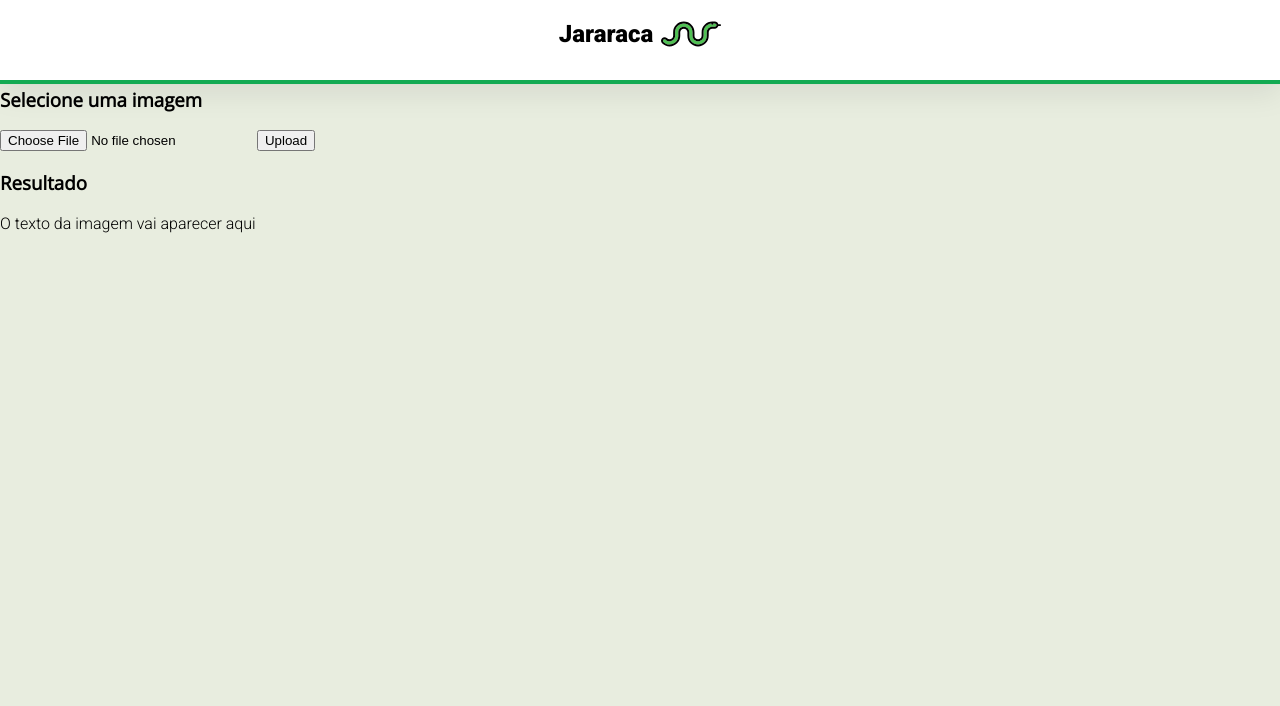
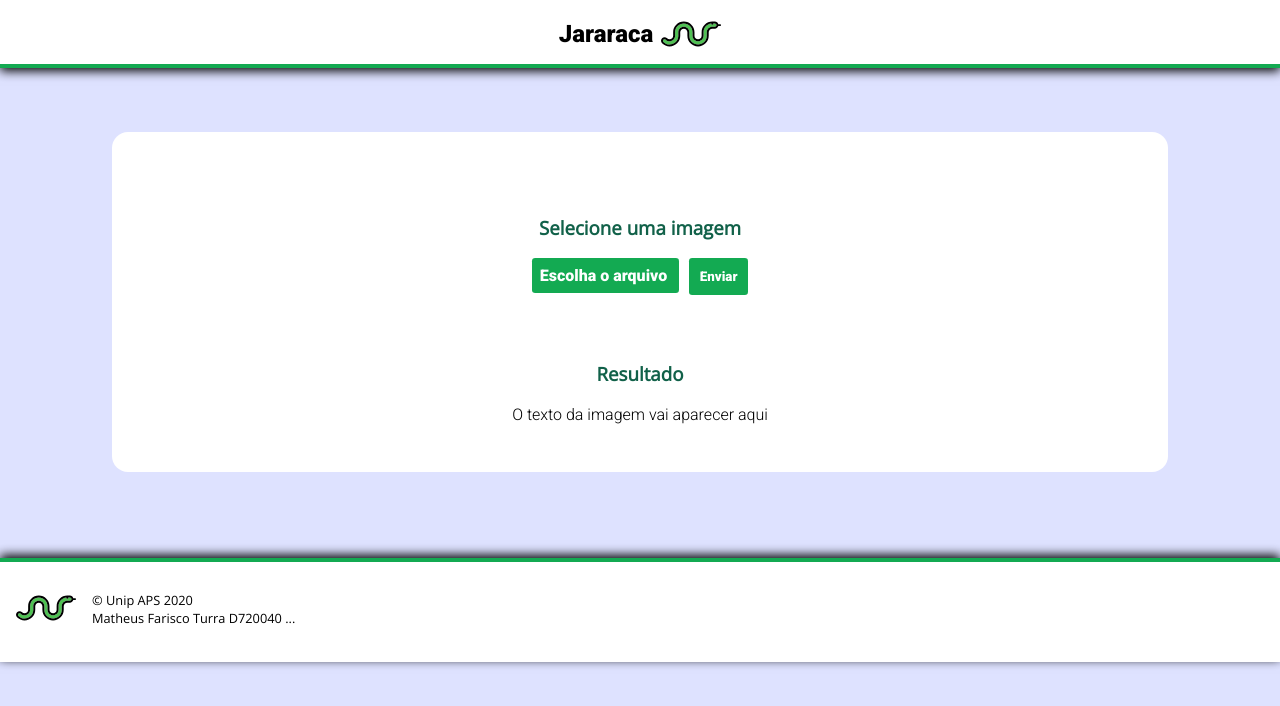
Before and after one commit to MatheusTurra/jararaca, a Flask app: page /upload in a window 1280 px wide. Shown: the top 706 px of the page. Run offline with Flask 2, Linux system fonts and the light colour scheme.

Commit message:
-Finished the uploads layouts

```diff
--- a/static/css/styles.css
+++ b/static/css/styles.css
@@ -1,6 +1,10 @@
 :root{
-    --color-background: #e8eddf;
+    --color-background: #dee2ff;
+    --color-background-secondary: #ffffff;
     --color-primary:  #13aa52;
+    --color-primary-dark: #297045;
+    --text-color-primary: #ffffff;
+    --text-color-secondary: #116149;
 }
 
 body {
--- a/static/css/upload.css
+++ b/static/css/upload.css
@@ -1,10 +1,12 @@
+@import url('https://fonts.googleapis.com/css2?family=Open+Sans&family=Roboto:wght@300;900&display=swap');
+
 #navbar {
     margin: 0px;
     border-bottom: 0.5vh solid var(--color-primary);
-    background-color: #ffffff;
-    width: 100vw;
-    height: 10vh;
-    box-shadow: 0 1px 1px rgba(0, 0, 0, 0.01), 0 10px 30px rgba(0,0,0,0.08); z-index: 1000000;
+    background-color: var(--color-background-secondary);
+    width: 100%;
+    height: 4rem;
+    box-shadow: 0px 3px 10px #000000;
 }
 
 #logo-container {
@@ -20,19 +22,112 @@
     margin-right: 1vh;
 }
 
-
-
- #logo {
+ .logo {
     order: 2;
     align-content: center;
     width: 60px;
     height: 60px;
 }
 
+#message h3 {
+    font-family: 'Open Sans', sans-serif;
+    text-decoration: underline;
+}
+
 .title {
     font-family: 'Open Sans', sans-serif;
+    text-align: center;
+    color: var(--text-color-secondary);
 }
 
 p {
     font-family: 'Roboto', sans-serif;
 }
+
+.main-container {
+    display: flex;
+    align-items: center;
+    flex-wrap: wrap;
+    flex-direction: column;
+    margin-top: 4rem;
+    margin-right: 7rem;
+    margin-left: 7rem;
+    margin-bottom: -4rem;
+    padding: 1rem;
+    background-color: var(--color-background-secondary);
+    border-radius: 1rem;
+}
+
+.content {
+    display: inline-block;
+    margin: 1em;
+}
+
+#file-button {
+    display: none;
+    margin-right: 10px;
+}
+
+.custom-button {
+    background-color: var(--color-primary);
+    color: var(--text-color-primary);
+    font-weight: bolder;
+    cursor: pointer;
+    align-self: center;
+    display: inline;
+    border-radius: 0.2rem;
+    padding: 0.5em;
+    margin-right: 10px;
+    transition: background-color 0.5s ease;
+
+}
+
+.custom-button:hover {
+    transition: background-color 0.5s ease;
+    background-color:var(--color-primary-dark);
+}
+
+#submit-button {
+    background-color: var(--color-primary);
+    border: none;
+    border-radius: 0.2rem;
+    color: var(--text-color-primary);
+    text-decoration: none;
+    cursor: pointer;
+    padding: 0.8em;
+    font-family: 'Roboto', sans-serif;
+    font-weight: bold;
+}
+
+#result-image {
+    text-align: center;
+}
+
+#result-image img{
+  display: inline-block;
+}
+
+.footer {
+    margin-top: 150px;
+    background-color: var(--color-background-secondary);
+    box-shadow: 0px -3px 10px #000000;
+    border-top: 0.5vh solid var(--color-primary);
+    width: 100%;
+    height: 100px;
+    text-align: left;
+}
+
+#footer-container {
+    display: flex;
+    margin: 1em;
+}
+
+#footer-container .logo {
+    order: 1;
+    margin-right: 2vh;
+}
+
+.footer #footer-container p {
+    font-size: 0.8em;
+    font-family: 'Open Sans', sans-serif;
+}
--- a/templates/upload.html
+++ b/templates/upload.html
@@ -2,7 +2,6 @@
 <html>
     <head>
         <title>Jararaca - Upload de imagem</title>
-        <link href="https://fonts.googleapis.com/css2?family=Open+Sans&family=Roboto:wght@300;900&display=swap" rel="stylesheet">
         <link rel="stylesheet" type="text/css" href="{{ url_for('static', filename='css/styles.css') }}">
         <link rel="stylesheet" type="text/css" href="{{ url_for('static', filename='css/upload.css') }}">
     </head>
@@ -13,29 +12,43 @@
                 <h2 id="navbar-title">
                     Jararaca
                 </h2>
-                <div id="logo">
+                <div class="logo">
                     <img id="logo" src="{{ url_for('static', filename='icons/logo.svg')}}">
                 </div>
             </div>
         </nav>
 
+        <div class='main-container'>
+            <div class="content">
                 {% if msg%}
-        <h1> {{ msg }}</h1>
+                <div id="message">
+                    <h3> {{ msg }}</h3>
+                </div>
                 {% endif %}
-        <div>
+            </div>
+            <div class="content">
                 <div class="title">
                     <h3>Selecione uma imagem</h3>
                 </div>
                 <form method="POST" enctype="multipart/form-data">
                      <p>
-                    <input type="file" name="file">
-                    <input type="submit" value="Upload">
+                        <label for="file-button" class="custom-button">
+                            <input id="file-button" type="file" name="file">
+                            Escolha o arquivo
+                        </label>
+                        <label for="submit" class="custsom-button">
+                            <input id="submit-button" type="submit" value="Enviar">
+
+                        </label>
                     </p>
                 </form>
-
+            </div>
+            <div class='content'>
                 <h3 class="title">Resultado</h3>
                 {% if img_src %}
+                    <div id="result-image">
                         <img src='{{ img_src}}'>
+                    </div>
                 {% endif %}
                 {% if extracted_text %}
                     <p>O texto da imagem enviada é : <b> {{ extracted_text }}</b></p>
@@ -44,6 +57,16 @@
                     <p> O texto da imagem vai aparecer aqui </p>
                 {% endif %}
             </div>
-
+        </div>
+        <footer class=footer>
+            <div id="footer-container">
+                <div id="logo">
+                    <img class="logo" src="{{ url_for('static', filename='icons/logo.svg')}}">
+                </div>
+                <p>&copy Unip APS 2020  <br>
+                    Matheus Farisco Turra D720040 ...
+                </p>
+            </div>
+        </footer>
     </body>
 </html>
```
Lines whose indentation alone changed are shown as unchanged.
